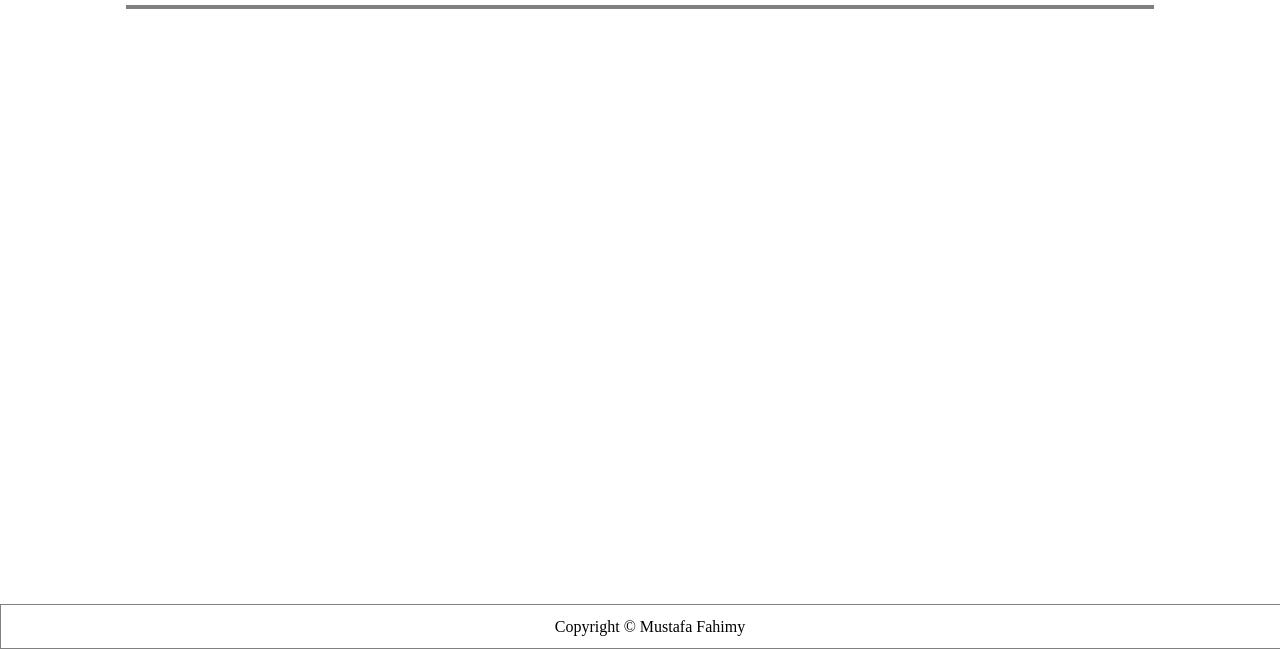
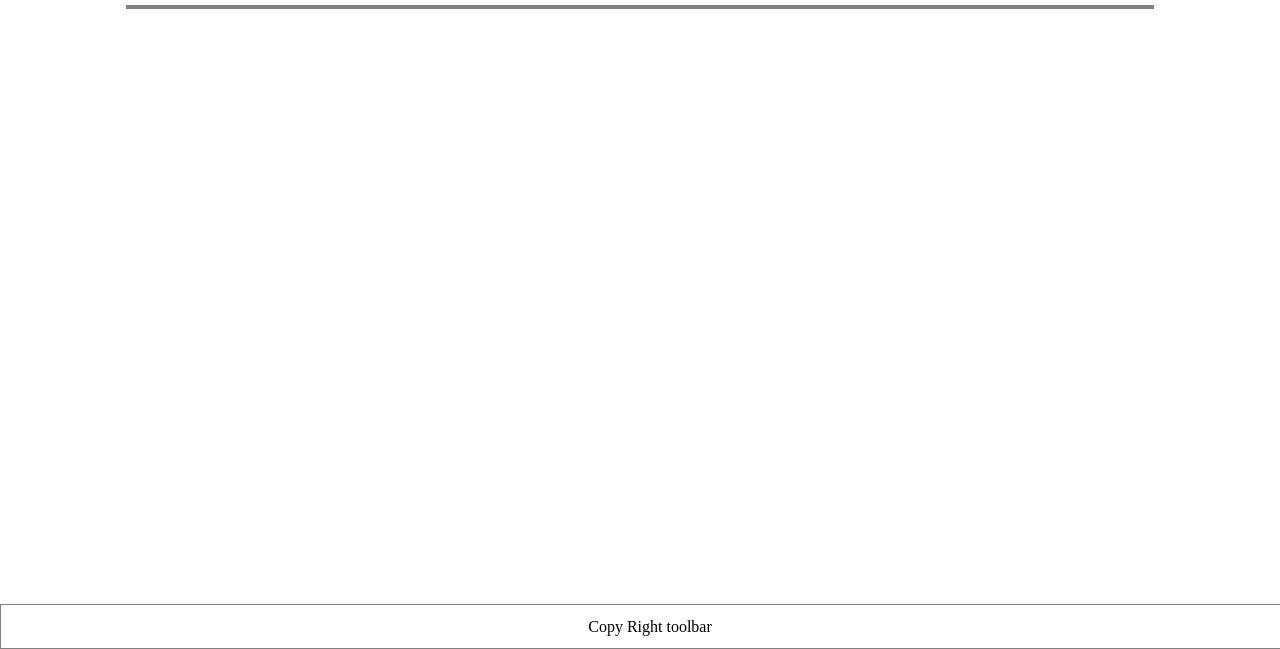
Before and after one commit to for-ashraf/awesome-books, a website with bundled scripts: page index.html in a window 1280 px wide. Shown: the part 151-800 px from the top of the page. Built offline with nearby package versions, Linux system fonts and the light colour scheme.

Commit message:
Update index.html

```diff
--- a/index.html
+++ b/index.html
@@ -53,7 +53,7 @@
 
 <footer class="footer">
   <div>
-    Copyright &copy; Mustafa Fahimy
+    Copy Right toolbar
   </div>
 </footer>
 
```
